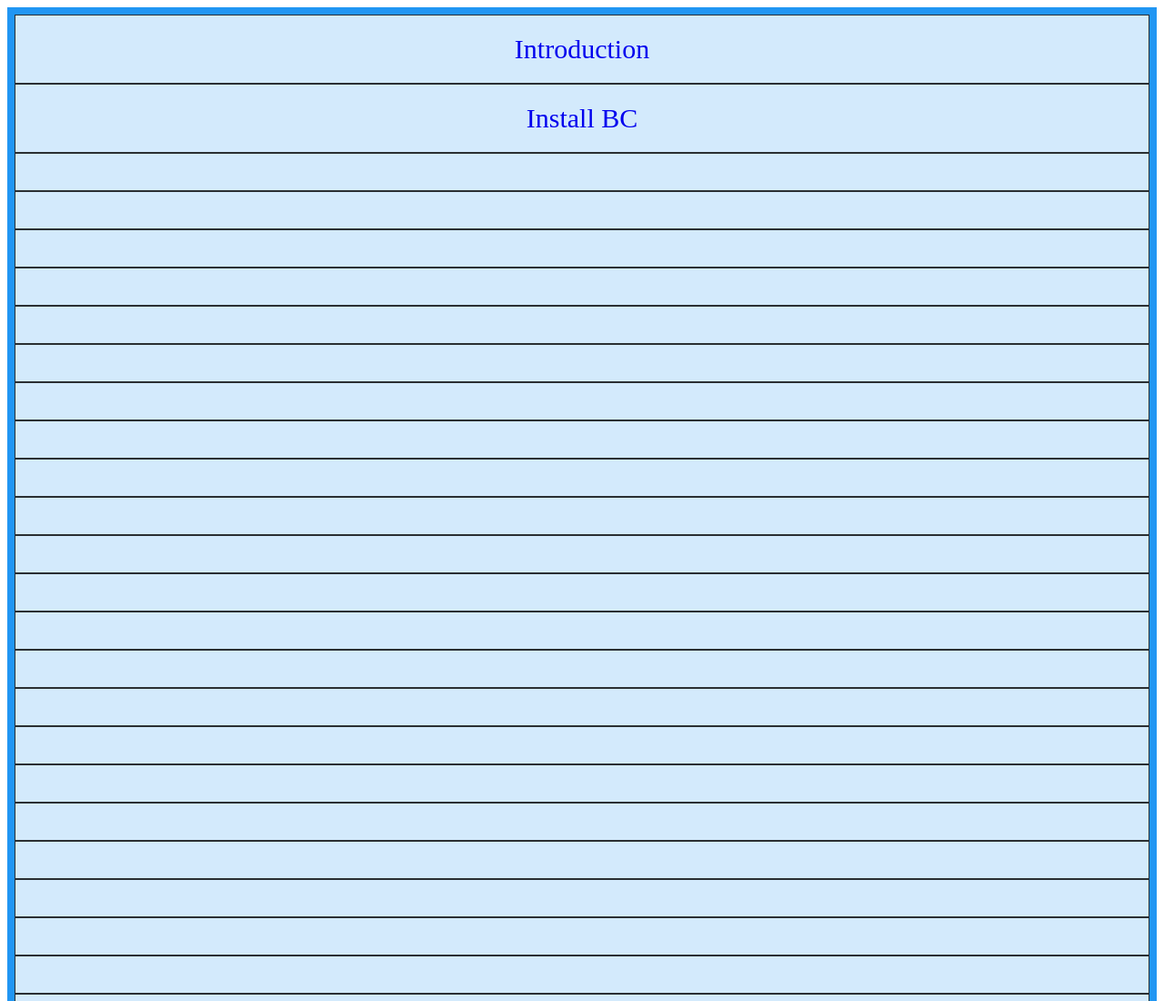
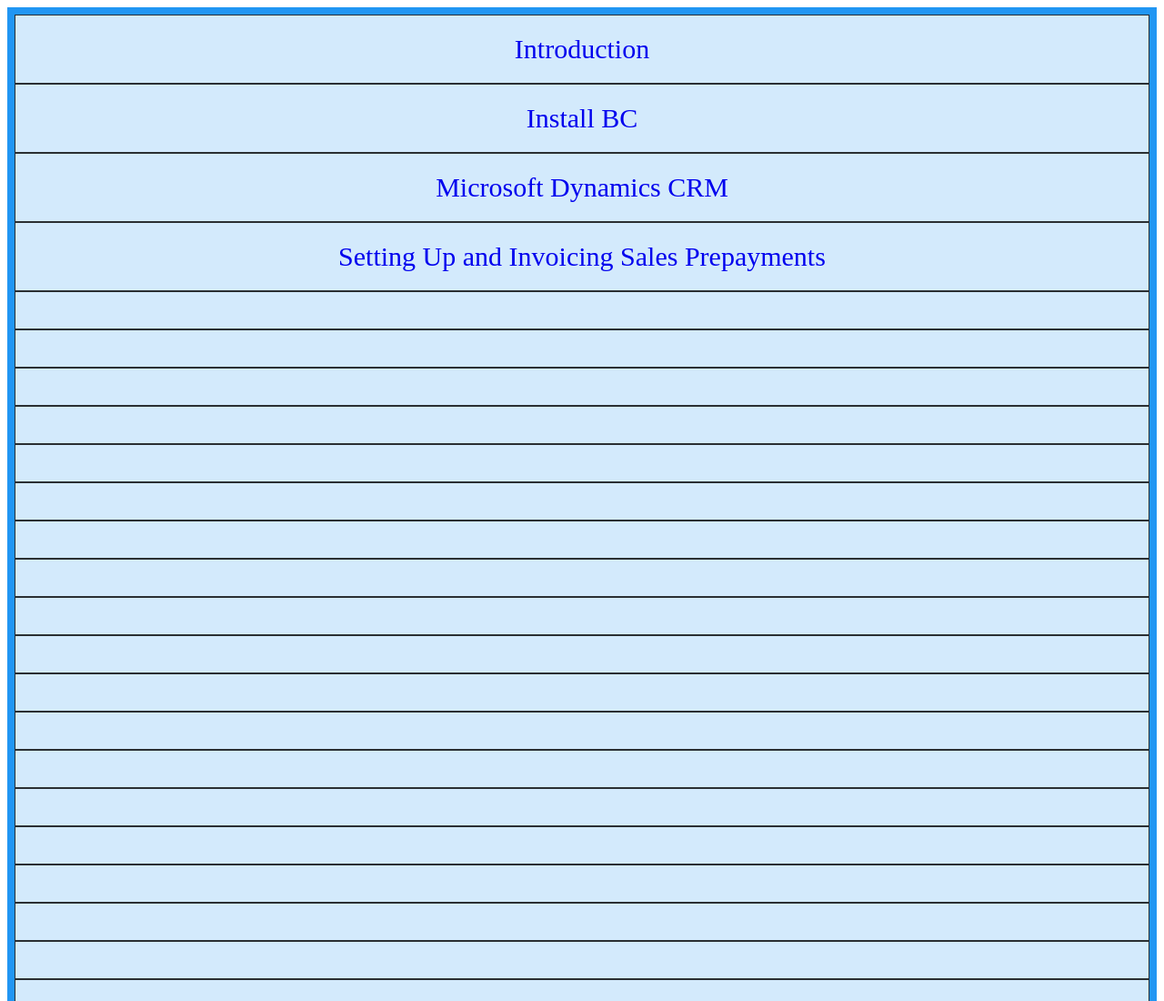
Before and after one commit to Jhabboo/Jhabboo.github.io, a plain HTML site: page index.html in a window 1280 px wide. Shown: the top 1100 px of the page at 91% size. Drawn offline with Linux system fonts and the light colour scheme.

Commit message:
Update index.html

```diff
--- a/index.html
+++ b/index.html
@@ -43,8 +43,8 @@
 <div class="grid-container">
   <div class="grid-item"><a id="Ashwani" href="https://ashwanierp.blogspot.com/2023/11/introduction.html">Introduction</a></div>
   <div class="grid-item"><a id="Ashwani" href="https://ashwanierp.blogspot.com/2023/11/install-bc.html">Install BC</a></div>
-  <div class="grid-item"><a id="Ashwani" href="#">   </a></div>
-  <div class="grid-item"><a id="Ashwani" href="#">   </a></div>
+  <div class="grid-item"><a id="Ashwani" href="https://ashwanierp.blogspot.com/2023/11/microsoft-dynamics-crm.html">Microsoft Dynamics CRM</a></div>
+  <div class="grid-item"><a id="Ashwani" href="https://www.businesscentralsolutiondesign.com/post/setting-up-and-invoicing-sales-prepayments-in-business-central-a-step-by-step-guide">Setting Up and Invoicing Sales Prepayments</a></div>
   <div class="grid-item"><a id="Ashwani" href="#">   </a></div>
   <div class="grid-item"><a id="Ashwani" href="#">   </a></div>
   <div class="grid-item"><a id="Ashwani" href="#">   </a></div>
```
